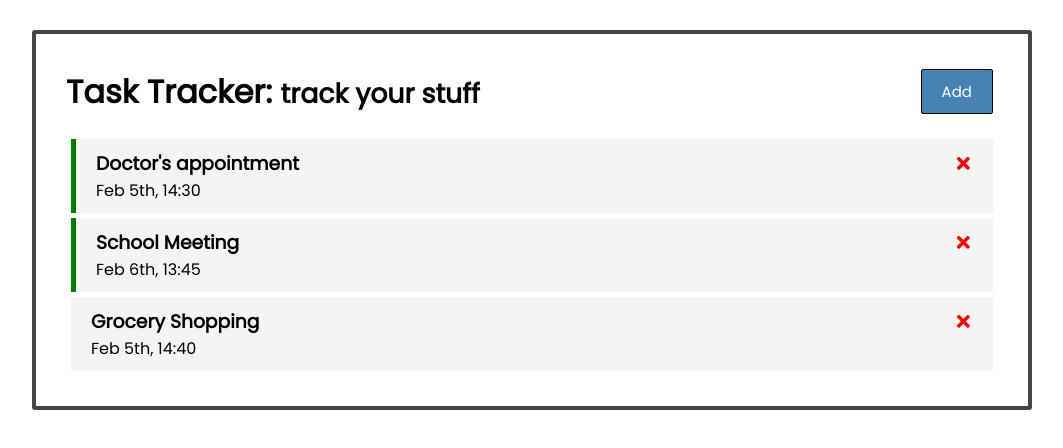
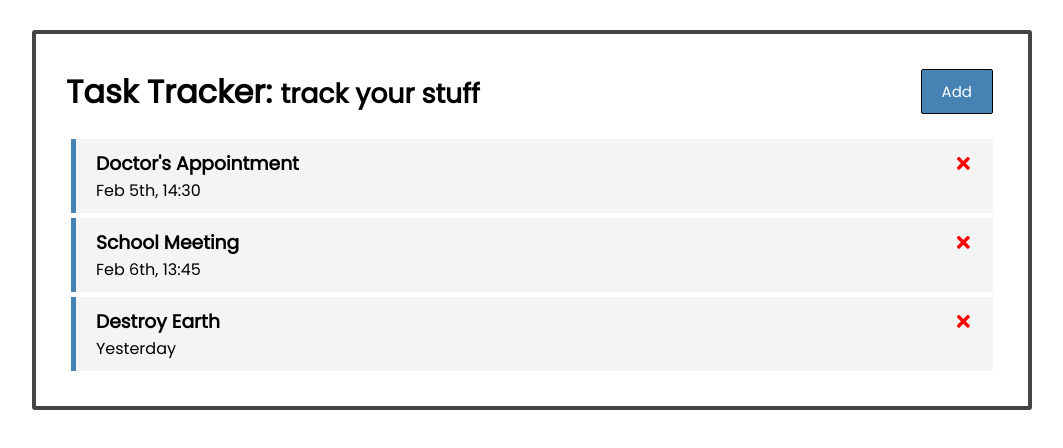
Before and after one commit to Gioele-Bencivenga/react-task-tracker, a React (Create React App) app: page / in a window 1280 px wide. Shown: the top 448 px of the page, without its empty margins (108-1171 px from the left). Built offline with nearby package versions, Linux system fonts and the light colour scheme; data requests are answered from the project's data file.

Commit message:
the app is now able to communicate with the fake backend

```diff
--- a/db.json
+++ b/db.json
@@ -1,19 +1,22 @@
 {
-  "posts": [
+  "tasks": [
     {
       "id": 1,
-      "title": "json-server",
-      "author": "typicode"
+      "text": "Doctor's Appointment",
+      "day": "Feb 5th, 14:30",
+      "reminder": true
+    },
+    {
+      "id": 2,
+      "text": "School Meeting",
+      "day": "Feb 6th, 13:45",
+      "reminder": true
+    },
+    {
+      "text": "Destroy Earth",
+      "day": "Yesterday",
+      "reminder": true,
+      "id": 3
     }
-  ],
-  "comments": [
-    {
-      "id": 1,
-      "body": "some comment",
-      "postId": 1
-    }
-  ],
-  "profile": {
-    "name": "typicode"
-  }
+  ]
 }
--- a/src/App.js
+++ b/src/App.js
@@ -1,4 +1,4 @@
-import { useState } from 'react'
+import { useState, useEffect } from 'react' // useEffect is often used to do something right after the page loads
 import Header from './components/Header'
 import Tasks from './components/Tasks'
 import AddTask from './components/AddTask'
@@ -12,51 +12,87 @@ function App() {
    *
    * Do not try to alter using `push()`, use `setTasks()` instead.
    */
-  const [tasks, setTasks] = useState([
-    {
-      id: 1,
-      text: 'Doctor\'s appointment',
-      day: 'Feb 5th, 14:30',
-      reminder: true,
-    },
-    {
-      id: 2,
-      text: 'School Meeting',
-      day: 'Feb 6th, 13:45',
-      reminder: true,
-    },
-    {
-      id: 3,
-      text: 'Grocery Shopping',
-      day: 'Feb 5th, 14:40',
-      reminder: false,
+  const [tasks, setTasks] = useState([])
+
+  useEffect(() => {
+    const getTasks = async () => {
+      const serverTasks = await fetchTasks()
+      setTasks(serverTasks) // add the tasks to our state
     }
-  ])
+
+    getTasks()
+  }, [])
+
+  /**
+   * Fetches all of the tasks from the backend
+   */
+  const fetchTasks = async () => {
+    const response = await fetch('http://localhost:5000/tasks')
+    const data = await response.json()
+
+    return data
+  }
+
+  /**
+   * Fetches a single task from the backend
+   */
+  const fetchTask = async (id) => {
+    const response = await fetch(`http://localhost:5000/tasks/${id}`)
+    const data = await response.json()
+
+    return data
+  }
 
   /**
    * Adds a task
    */
-  const addTask = (task) => {
-    const id = Math.floor(Math.random() * 10000) + 1
-    const newTask = { id, ...task }
-    setTasks([...tasks, newTask])
+  const addTask = async (task) => {
+    const res = await fetch('http://localhost:5000/tasks/', {
+      method: 'POST',
+      headers: { // specify the type of content we are sending
+        'Content-type': 'application/json'
+      },
+      body: JSON.stringify(task) // send the content after converting it to json
+    })
+
+    const data = await res.json() // get the new task that was added
+
+    setTasks([...tasks, data]) // ...tasks = existing tasks, data = the task we want to add
   }
 
   /**
    * Deletes a task
    */
-  const deleteTask = (id) => {
+  const deleteTask = async (id) => {
+    await fetch(`http://localhost:5000/tasks/${id}`, {
+      method: 'DELETE',
+    })
+
     setTasks(tasks.filter((task) => task.id !== id))
   }
 
   /**
    * Toggle reminder for a task
    */
-  const toggleReminder = (id) => {
-    setTasks(
+  const toggleReminder = async (id) => {
+    const taskToToggle = await fetchTask(id) // get the task we want to toggle
+    const toggledTask = { ...taskToToggle, reminder: !taskToToggle.reminder } // create a task toggled to the opposite of what we got
+
+    // update the server with the changed data
+    const res = await fetch(`http://localhost:5000/tasks/${id}`, {
+      method: 'PUT', // put because we are updating
+      headers: {
+        'Content-type': 'application/json'
+      },
+      body: JSON.stringify(toggledTask)
+    })
+
+    const data = await res.json() // get the data we just sent
+
+    setTasks( // update the UI to reflect the backend
       tasks.map((task) =>
         task.id === id ? {
-          ...task, reminder: !task.reminder
+          ...task, reminder: data.reminder
         } : task
       )
     )
--- a/src/index.css
+++ b/src/index.css
@@ -61,7 +61,7 @@ body {
 }
 
 .task.reminder {
-  border-left: 5px solid green;
+  border-left: 5px solid steelblue;
 }
 
 .task h3 {
```
Also changed, not shown: 1 other file (tests, documents, lock files or other folders).
